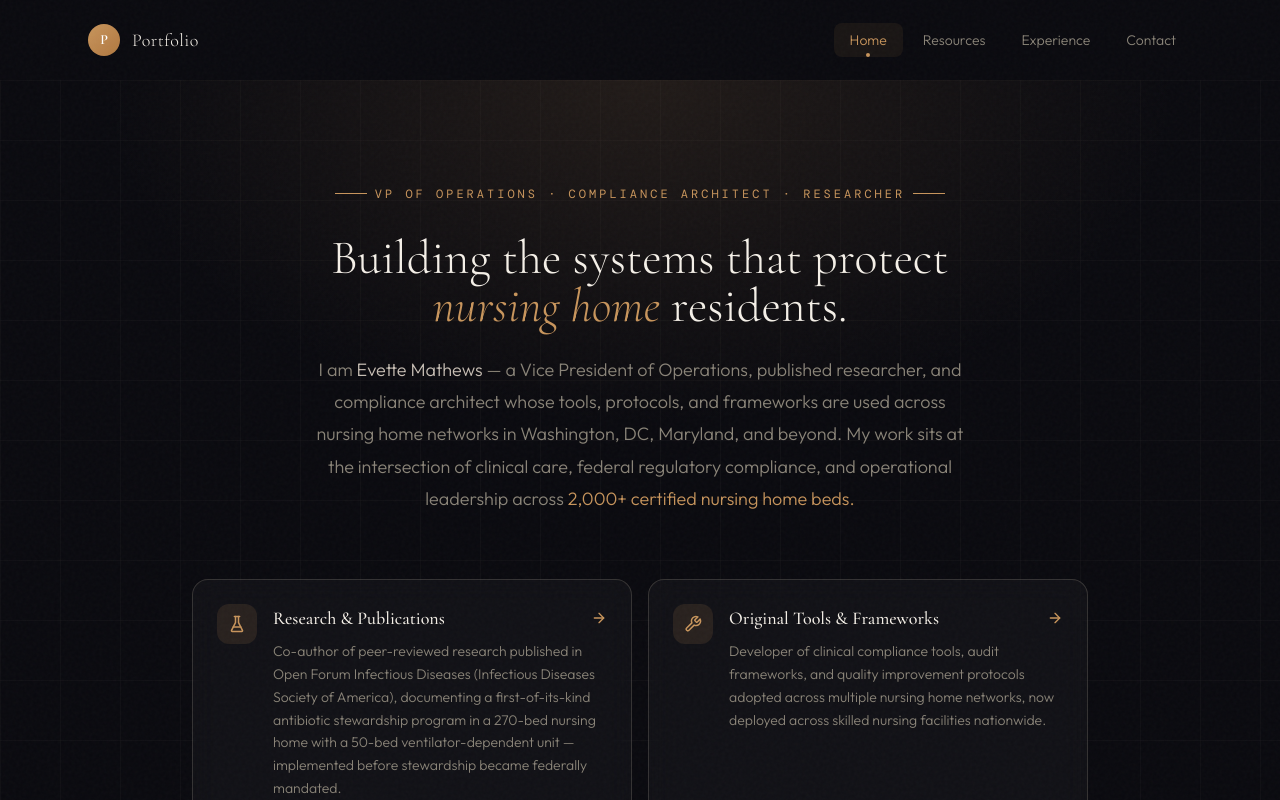
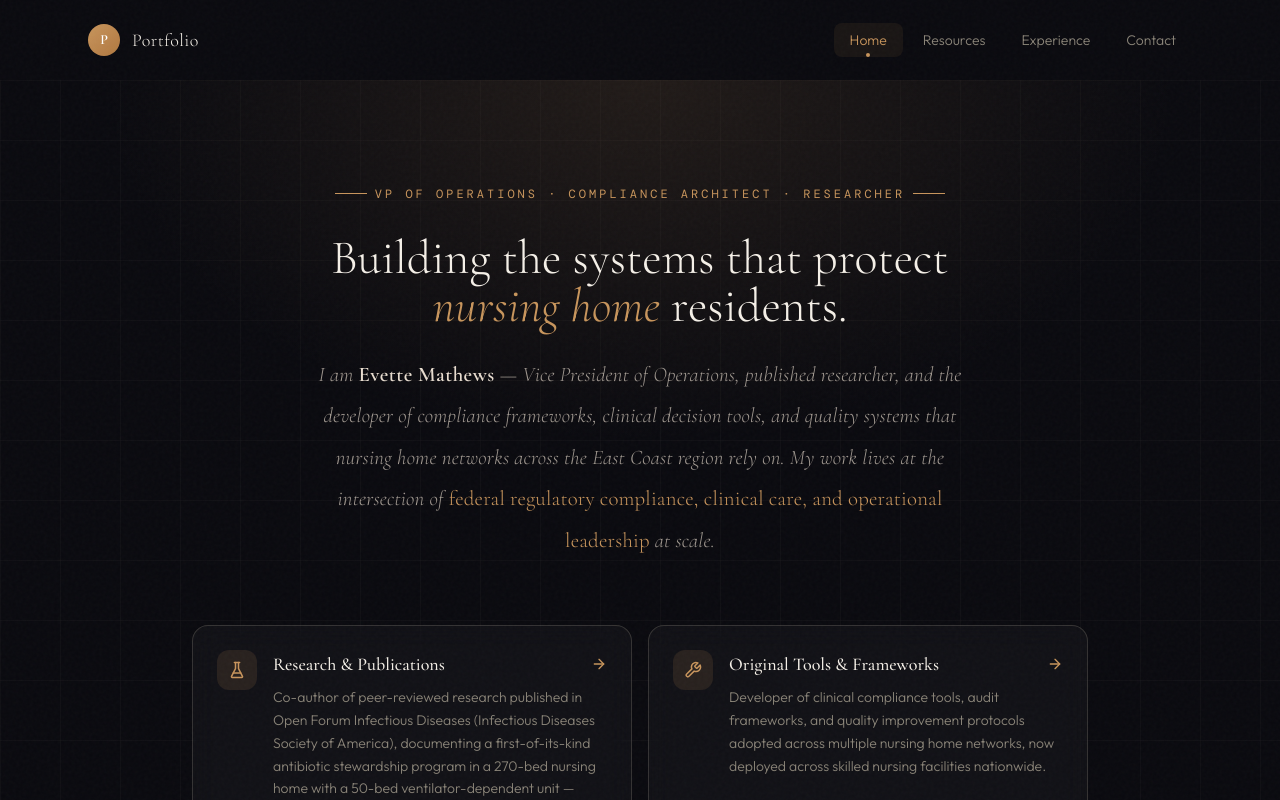
Before and after one commit to LakshmiTulasiDevarapalli/Portfolio, a Next.js app: page / in a window 1280 px wide. Shown: the top 800 px of the page. Built offline with nearby package versions, Linux system fonts and the light colour scheme; a web font is replaced by a local one.

Commit message:
Update home page subheadline

```diff
--- a/app/page.tsx
+++ b/app/page.tsx
@@ -86,10 +86,31 @@ export default function HomePage() {
         </h1>
 
         <p
-          className="text-base md:text-lg max-w-2xl mx-auto mb-16 animate-fade-up"
-          style={{ color: '#8A8478', animationDelay: '0.2s', lineHeight: 1.8 }}
+          className="max-w-2xl mx-auto mb-16 animate-fade-up"
+          style={{
+            fontFamily: 'Cormorant Garamond, serif',
+            fontSize: 'clamp(1.1rem, 2vw, 1.3rem)',
+            fontStyle: 'italic',
+            color: '#A09890',
+            animationDelay: '0.2s',
+            lineHeight: 2,
+            letterSpacing: '0.01em',
+          }}
         >
-          I am <span style={{ color: '#C8BFB5' }}>Evette Mathews</span> — a Vice President of Operations, published researcher, and compliance architect whose tools, protocols, and frameworks are used across nursing home networks in Washington, DC, Maryland, and beyond. My work sits at the intersection of clinical care, federal regulatory compliance, and operational leadership across <span style={{ color: '#C8955C' }}>2,000+ certified nursing home beds.</span>
+          I am{' '}
+          <span style={{
+            fontStyle: 'normal',
+            fontWeight: 600,
+            color: '#E8DDD0',
+            letterSpacing: '0.02em',
+          }}>
+            Evette Mathews
+          </span>
+          {' '}— Vice President of Operations, published researcher, and the developer of compliance frameworks, clinical decision tools, and quality systems that nursing home networks across the East Coast region rely on. My work lives at the intersection of{' '}
+          <span style={{ color: '#C8955C', fontStyle: 'normal' }}>
+            federal regulatory compliance, clinical care, and operational leadership
+          </span>
+          {' '}at scale.
         </p>
 
         {/* Cards */}
```
